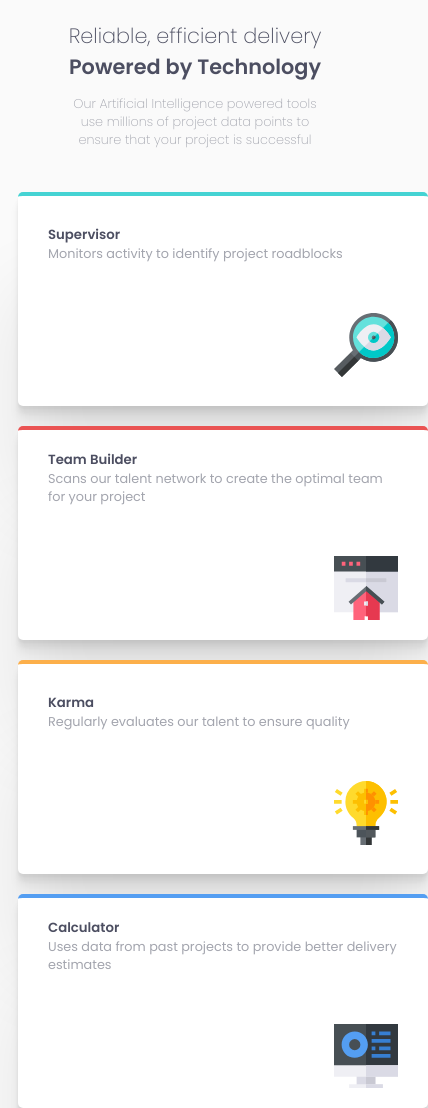
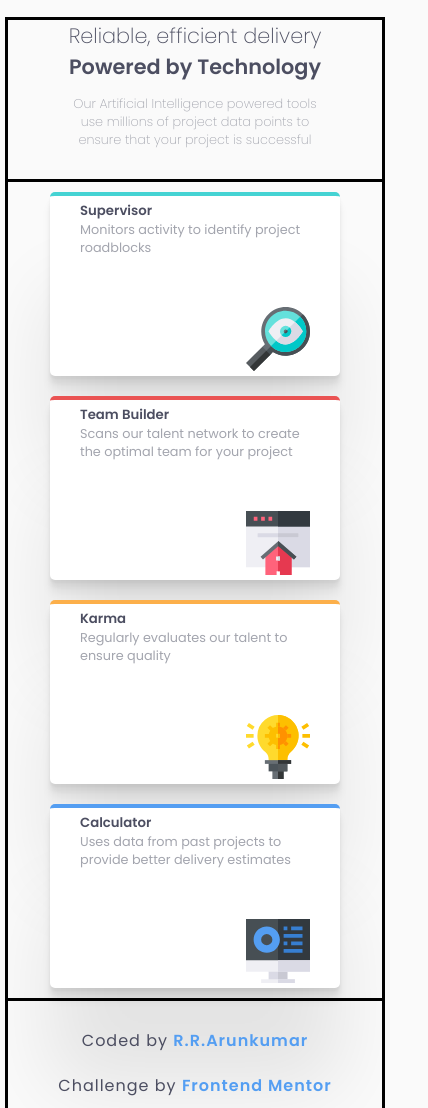
Before and after one commit to Arunkumar-RR/four-card-feature-section, a plain HTML site: page index.html in a window 390 px wide. Shown: the top 1108 px of the page, 428 px wide, since content can reach past the window. Drawn offline with Linux system fonts and the light colour scheme.

Commit message:
changed width of the layout for mobile version

```diff
--- a/asset/sass/_layout.scss
+++ b/asset/sass/_layout.scss
@@ -37,6 +37,7 @@ body
     }
     .card-container
     {
+
         margin: 20px 0 ;
         width: 100%;
         display: grid;
@@ -70,6 +71,8 @@ body
 {
     .wrapper
     {
+        outline: solid;
+        width: 100%;
         .intro-container
         {
             @include flex(column,center,center);
@@ -89,6 +92,7 @@ body
         }
         .card-container
         {
+            outline: solid;
             width: 100%;
             @include flex(column,center,center);
         }
--- a/asset/sass/component/_card.scss
+++ b/asset/sass/component/_card.scss
@@ -42,7 +42,7 @@
 {
     .card
     {
-        width: 350px;
-        height: 200px;
+        width: 230px;
+        height: fit-content;
     }
 }
```
Also changed, not shown: asset/css/styles.css, 1 other file.
